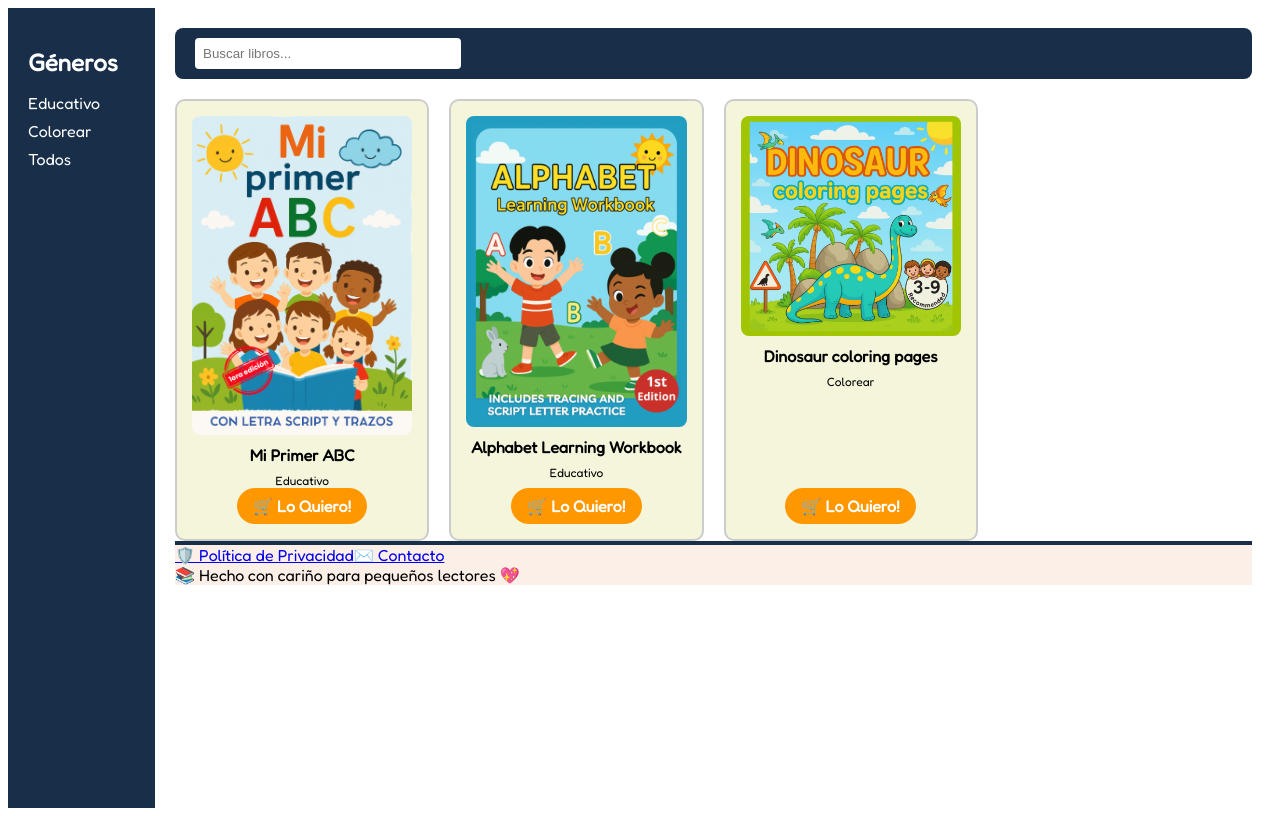
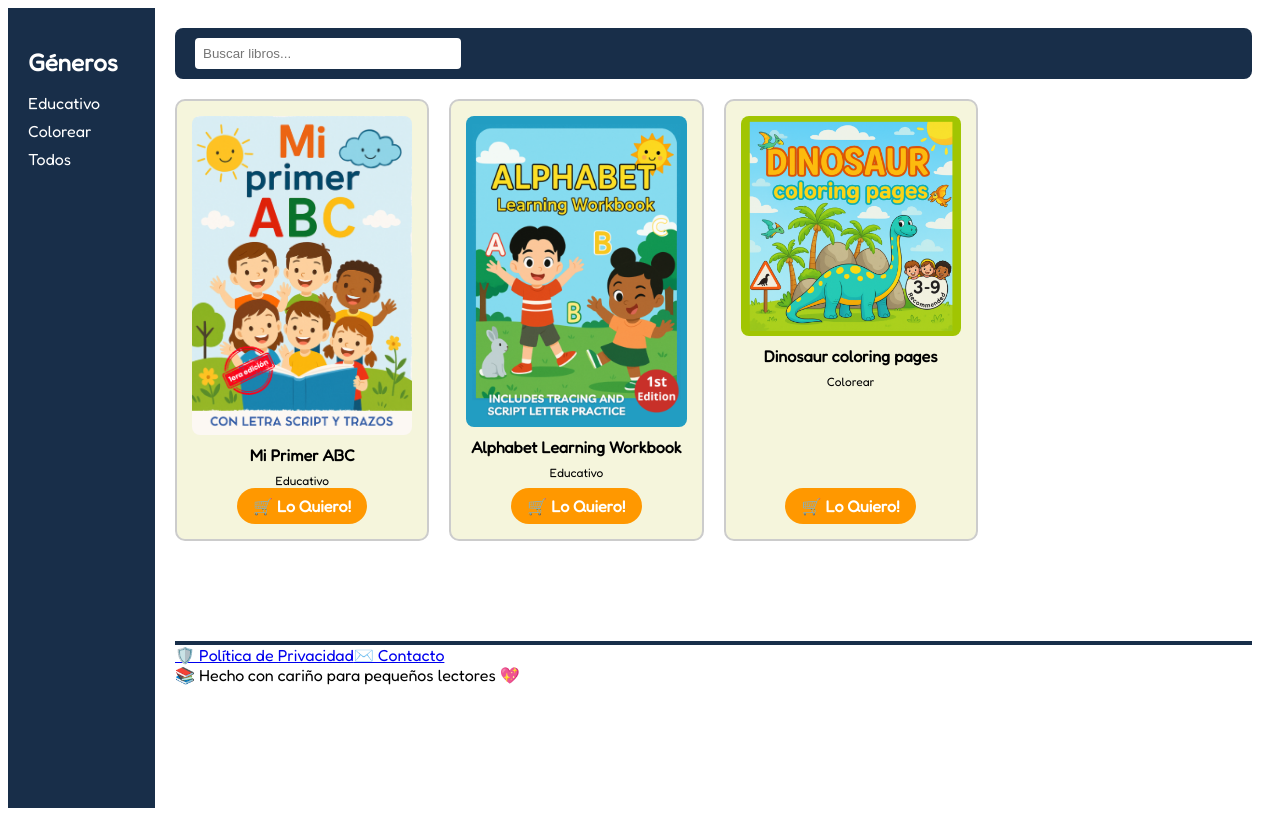
Before and after one commit to freddinalcantara/pequetutoresrd, a React (Vite) app: page / in a window 1280 px wide. Built offline with nearby package versions, Linux system fonts and the light colour scheme.

Commit message:
Modificamos el footer

```diff
--- a/src/App.css
+++ b/src/App.css
@@ -1,6 +1,12 @@
 .app {
   display: flex;
   height: 100vh;
+}
+
+#root {
+  height: 100%;
+  margin: 0;
+  padding: 0;
 }
 
 .main-content {
--- a/src/components/Footer.jsx
+++ b/src/components/Footer.jsx
@@ -6,8 +6,9 @@ const Footer = () => {
     <footer
       className="text-center py-6 mt-10"
       style={{
-        backgroundColor: "#fcefe8", // color pastel suave
+        // color pastel suave
         borderTop: "4px solid #182e49",
+        marginTop: "100px",
       }}
     >
       {/* <div className="text-lg text-[#182e49] font-semibold mb-3">
```
